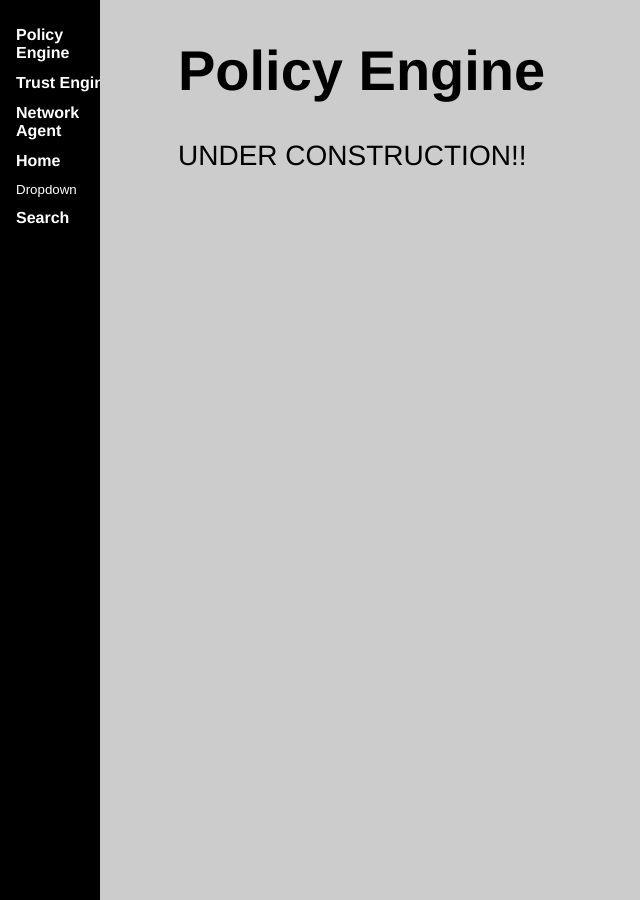
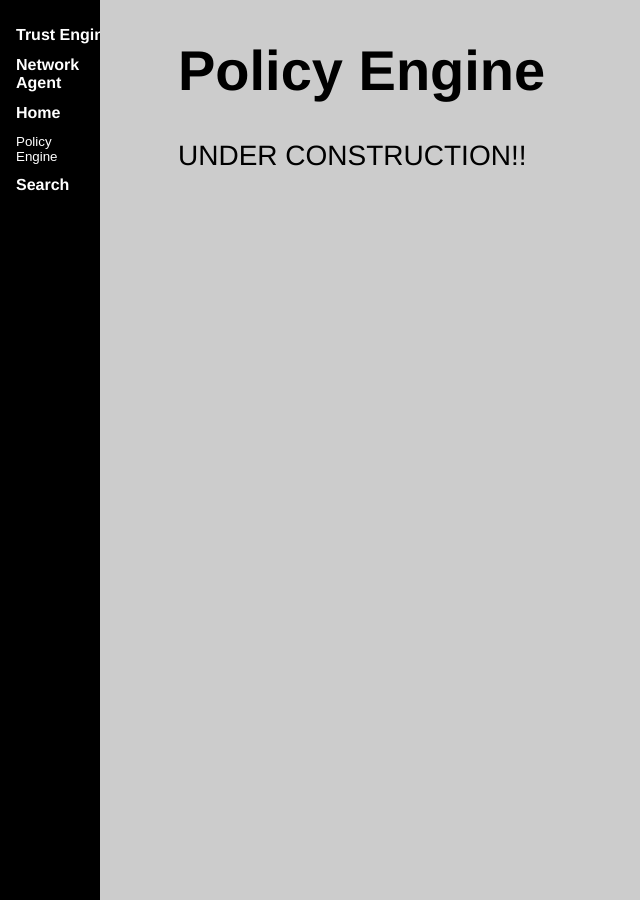
Before and after one commit to WWUZeroTrust/WWUZeroTrust.github.io, a Jekyll site: the page PolicyEngine/index.html, which Jekyll copies as it is, in a window 1280 px wide. Shown: the whole page, without its empty margins (0-640 px from the left). Built offline with Jekyll 4.4.1, drawn with Linux system fonts in a browser that asks for light colours.

Commit message:
Update index.html

```diff
--- a/PolicyEngine/index.html
+++ b/PolicyEngine/index.html
@@ -70,11 +70,10 @@ h1 {
 <body>
 
 <div class="sidenav">
-  <a href="/PolicyEngine">Policy Engine</a>
   <a href="/TrustEngine">Trust Engine</a>
   <a href="/NetworkAgent">Network Agent</a>
    <a href="/">Home</a>
-   <button class="dropdown-btn">Dropdown
+   <button class="dropdown-btn">Policy Engine
     <i class="fa fa-caret-down"></i>
   </button>
   <div class="dropdown-container">
```
